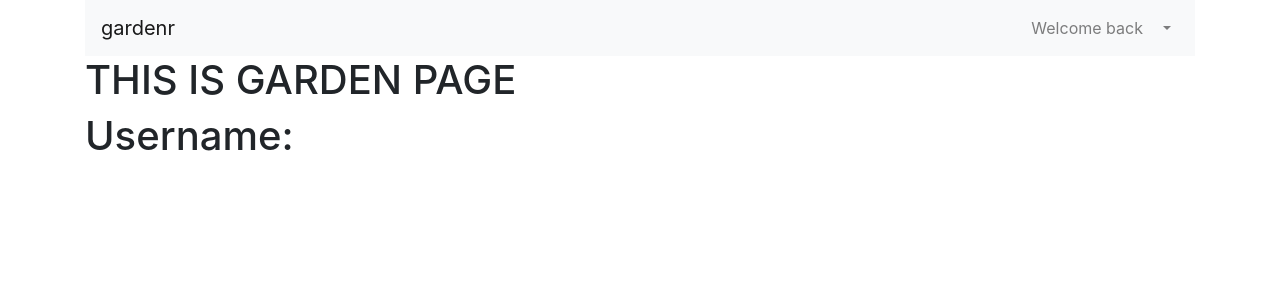
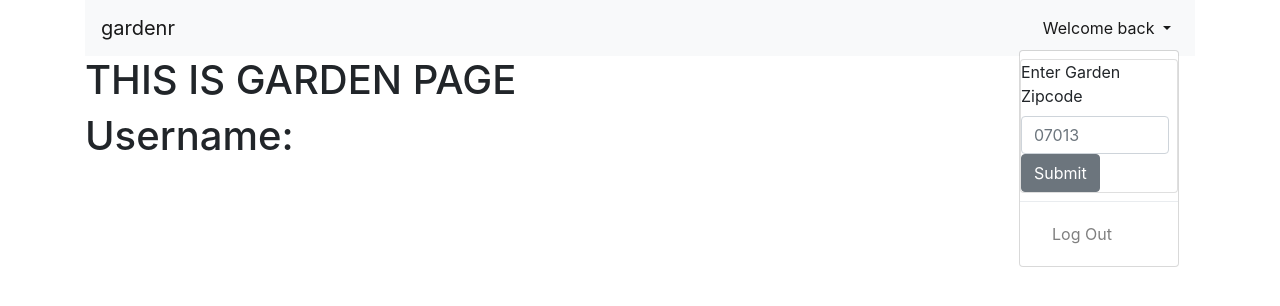
Before and after one commit to ycchi/gardenr, a React (Create React App) app in the folder client/: page /garden in a window 1280 px wide. Both pictures are taken after a click on the link "Welcome back". Shown: the top 306 px of the page. Built offline with nearby package versions, Linux system fonts and the light colour scheme; no server answers.

Commit message:
navbar dropdown form

```diff
--- a/client/src/components/NavbarDropdown.js
+++ b/client/src/components/NavbarDropdown.js
@@ -10,7 +10,14 @@ import {
   UncontrolledDropdown,
   DropdownToggle,
   DropdownMenu,
-  DropdownItem } from 'reactstrap';
+  DropdownItem,
+  Button,
+  Form,
+  FormGroup,
+  Label,
+  Input,
+Card
+} from 'reactstrap';
 
 export default class NavbarDropdown extends React.Component {
   constructor(props) {
@@ -34,19 +41,24 @@ export default class NavbarDropdown extends React.Component {
           <NavbarToggler onClick={this.toggle} />
           <Collapse isOpen={this.state.isOpen} navbar>
             <Nav className="ml-auto" navbar>
-              <NavItem>
-                <NavLink>Welcome back {this.props.username}</NavLink>
-              </NavItem>
               <UncontrolledDropdown nav inNavbar>
                 <DropdownToggle nav caret>
+                Welcome back {this.props.username}
                 </DropdownToggle>
                 <DropdownMenu right>
-                  <DropdownItem>
-                    Option 1
-                  </DropdownItem>
-                  <DropdownItem>
-                    Option 2
-                  </DropdownItem>
+
+
+                  <Card>
+                    <Form>
+                     <FormGroup className="mb-2 mr-sm-2 mb-sm-0">
+                        <Label for="zipcode" className="mr-sm-2">Enter Garden Zipcode</Label>
+                        <Input type="text" name="zipcode" id="zipcode" placeholder="07013" />
+                     </FormGroup>
+                     <Button>Submit</Button>
+                  </Form>
+                </Card>
+
+
                   <DropdownItem divider />
                   <DropdownItem>
                      <NavLink href="http://localhost:5000/auth/logout">
```
Also changed, not shown: client/src/components/Navbar.js (deleted, +0 -23 lines).
